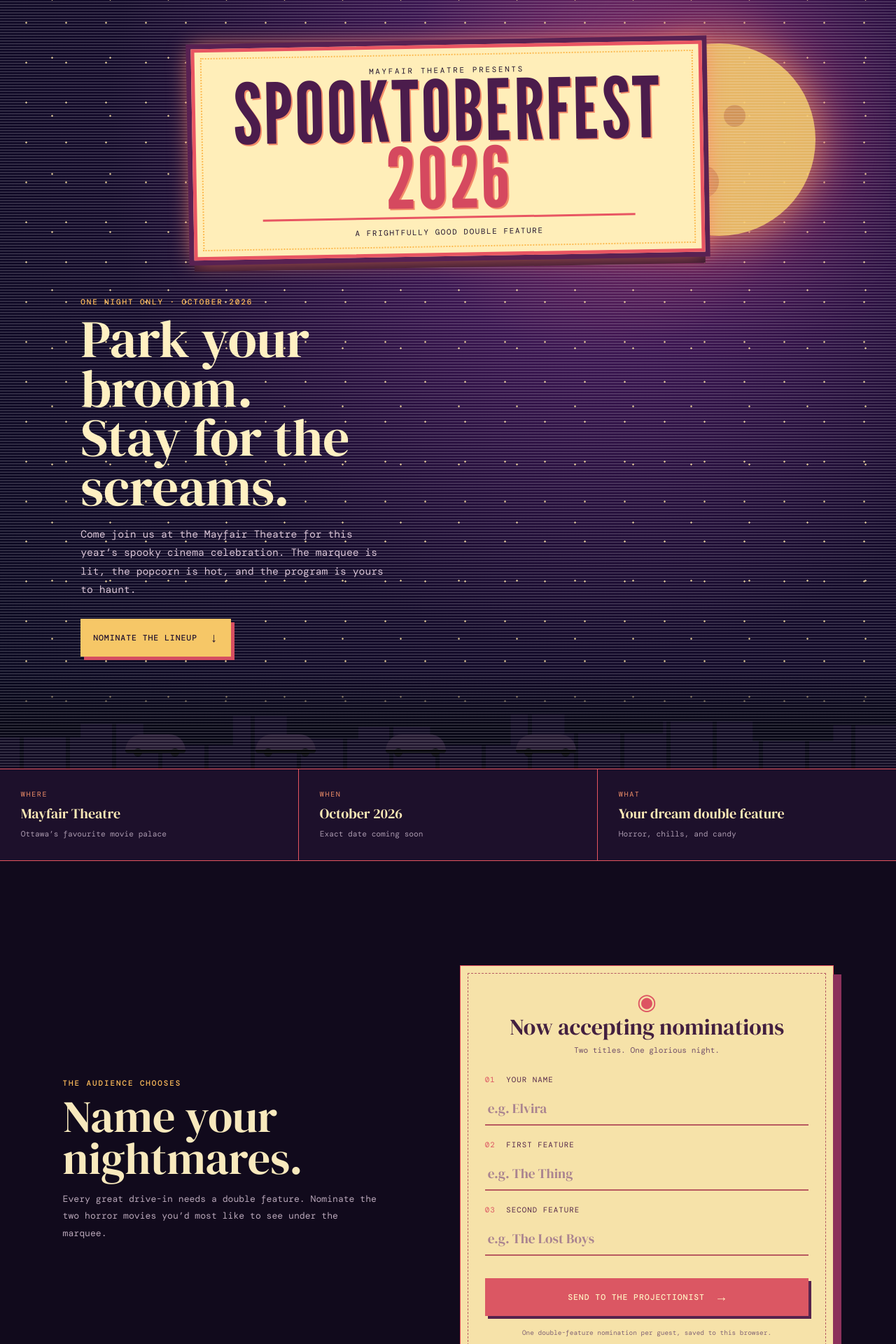
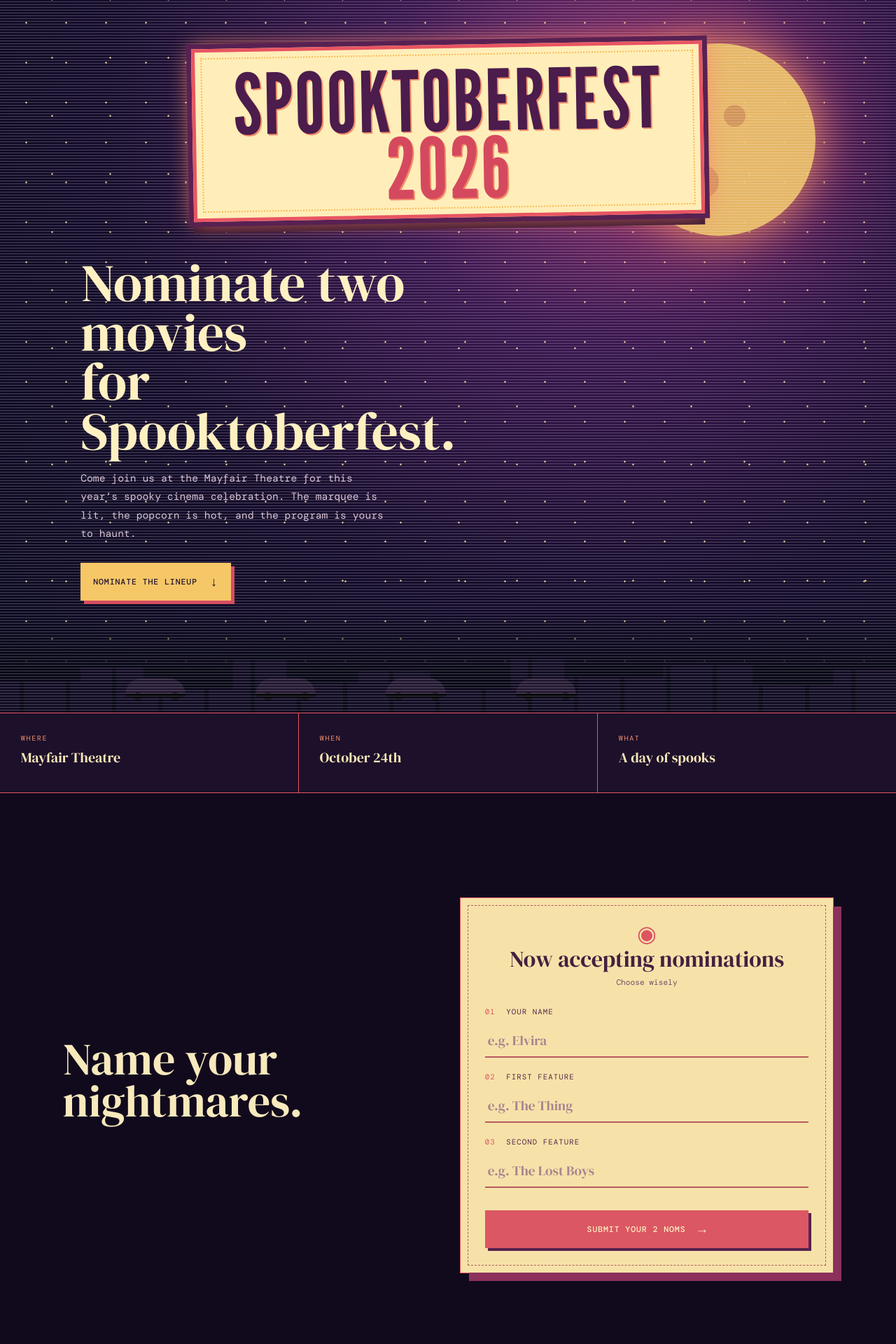
Before and after one commit to wfairclough/spooktoberfest.boo, a SvelteKit app in the folder apps/web/: page / in a window 1280 px wide. Shown: the top 1920 px of the page at 70% size. Built offline with nearby package versions, Linux system fonts and the light colour scheme; no server answers.

Commit message:
copy: simplify Spooktoberfest event messaging

```diff
--- a/apps/web/src/routes/+page.svelte
+++ b/apps/web/src/routes/+page.svelte
@@ -11,14 +11,10 @@
 		<div class="moon" aria-hidden="true"></div>
 		<div class="marquee" aria-label="Spooktoberfest 2026">
 			<span class="bulbs" aria-hidden="true"></span>
-			<p>Mayfair Theatre presents</p>
 			<h1 id="festival-title">Spooktoberfest <em>2026</em></h1>
-			<div class="marquee-rule"></div>
-			<span class="tagline">A frightfully good double feature</span>
 		</div>
 		<div class="hero-copy">
-			<p class="eyebrow">One night only · October 2026</p>
-			<h2>Park your broom.<br />Stay for the screams.</h2>
+			<h2>Nominate two movies<br />for Spooktoberfest.</h2>
 			<p>
 				Come join us at the Mayfair Theatre for this year’s spooky cinema celebration. The marquee
 				is lit, the popcorn is hot, and the program is yours to haunt.
@@ -34,26 +30,18 @@
 	<section class="details" aria-label="Event details">
 		<div>
 			<span>Where</span><strong>Mayfair Theatre</strong>
-			<p>Ottawa’s favourite movie palace</p>
 		</div>
 		<div>
-			<span>When</span><strong>October 2026</strong>
-			<p>Exact date coming soon</p>
+			<span>When</span><strong>October 24th</strong>
 		</div>
 		<div>
-			<span>What</span><strong>Your dream double feature</strong>
-			<p>Horror, chills, and candy</p>
+			<span>What</span><strong>A day of spooks</strong>
 		</div>
 	</section>
 
 	<section class="nomination-section" id="nominate" aria-labelledby="nominate-title">
 		<div class="section-intro">
-			<p class="eyebrow">The audience chooses</p>
 			<h2 id="nominate-title">Name your nightmares.</h2>
-			<p>
-				Every great drive-in needs a double feature. Nominate the two horror movies you’d most like
-				to see under the marquee.
-			</p>
 		</div>
 		{#if nomination}
 			<div class="thanks" role="status">
@@ -78,7 +66,7 @@
 				<div class="form-header">
 					<span class="reel" aria-hidden="true">◉</span>
 					<h3>Now accepting nominations</h3>
-					<p>Two titles. One glorious night.</p>
+					<p>Choose wisely</p>
 				</div>
 				<div class="field">
 					<label for="nominator-name"><span>01</span> Your name</label><input
@@ -117,8 +105,7 @@
 							{form.errors.movieTwo}
 						</p>{/if}
 				</div>
-				<button type="submit">Send to the projectionist <span>→</span></button>
-				<p class="fine-print">One double-feature nomination per guest, saved to this browser.</p>
+				<button type="submit">Submit your 2 noms <span>→</span></button>
 			</form>
 		{/if}
 	</section>
@@ -222,12 +209,6 @@
 			0 16px 0 #31152f;
 		transform: rotate(-1deg);
 	}
-	.marquee > p {
-		margin: 0;
-		font-size: 0.68rem;
-		letter-spacing: 0.25em;
-		text-transform: uppercase;
-	}
 	.marquee h1 {
 		margin: 2px 0 -2px;
 		color: #4b1c4c;
@@ -242,17 +223,6 @@
 	.marquee h1 em {
 		color: #d5495f;
 		font-style: normal;
-	}
-	.marquee-rule {
-		height: 3px;
-		width: 80%;
-		margin: 10px auto 7px;
-		background: #e85562;
-	}
-	.tagline {
-		font-size: 0.68rem;
-		letter-spacing: 0.15em;
-		text-transform: uppercase;
 	}
 	.bulbs {
 		position: absolute;
@@ -420,12 +390,6 @@
 		font-size: 1.25rem;
 		font-weight: 400;
 	}
-	.details p {
-		margin: 0;
-		color: #a998ad;
-		font-size: 0.7rem;
-		line-height: 1.5;
-	}
 	.nomination-section {
 		display: grid;
 		grid-template-columns: minmax(250px, 0.85fr) minmax(380px, 1fr);
@@ -442,11 +406,6 @@
 		color: #f8e9bd;
 		font-size: clamp(2.8rem, 5vw, 4.3rem);
 		line-height: 0.94;
-	}
-	.section-intro > p:last-child {
-		color: #b8a6b8;
-		font-size: 0.82rem;
-		line-height: 1.85;
 	}
 	.nomination-form,
 	.thanks {
```
